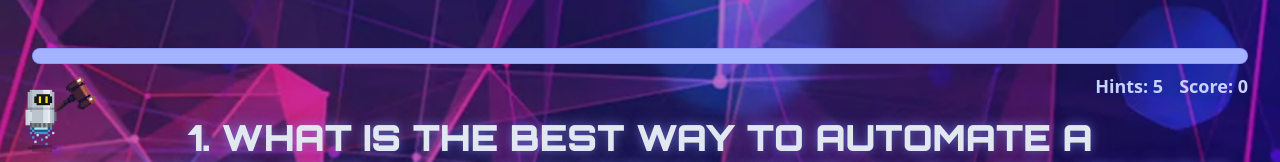
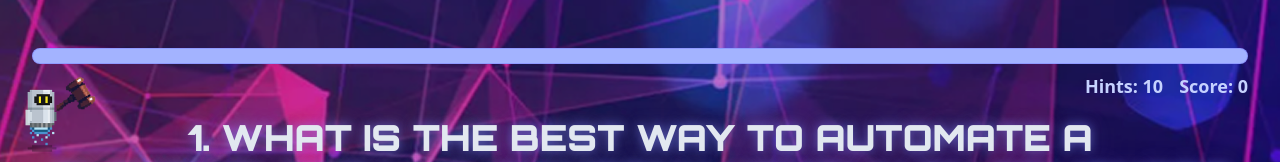
Before and after one commit to N-45div/beta-test, a React (Vite) app: page /Level-One-Quiz in a window 1280 px wide. Shown: the top 162 px of the page. Built offline with nearby package versions, Linux system fonts and the light colour scheme.

Commit message:
small fix of Level 1

```diff
--- a/src/Pages/LevelOneQuizPage.tsx
+++ b/src/Pages/LevelOneQuizPage.tsx
@@ -11,7 +11,7 @@ const LevelOneQuizPage = () => {
   const [selected, setSelected] = useState<boolean>(false);
   const [showPopup, setShowPopup] = useState<boolean>(false);
   const [showHint, setShowHint] = useState<boolean>(false);
-  const [hintLimit, setHintLimit] = useState<number>(5);
+  const [hintLimit, setHintLimit] = useState<number>(10);
   const [hintToggled, setHintToggled] = useState<boolean>(false);
 
   useEffect(() => {
```
